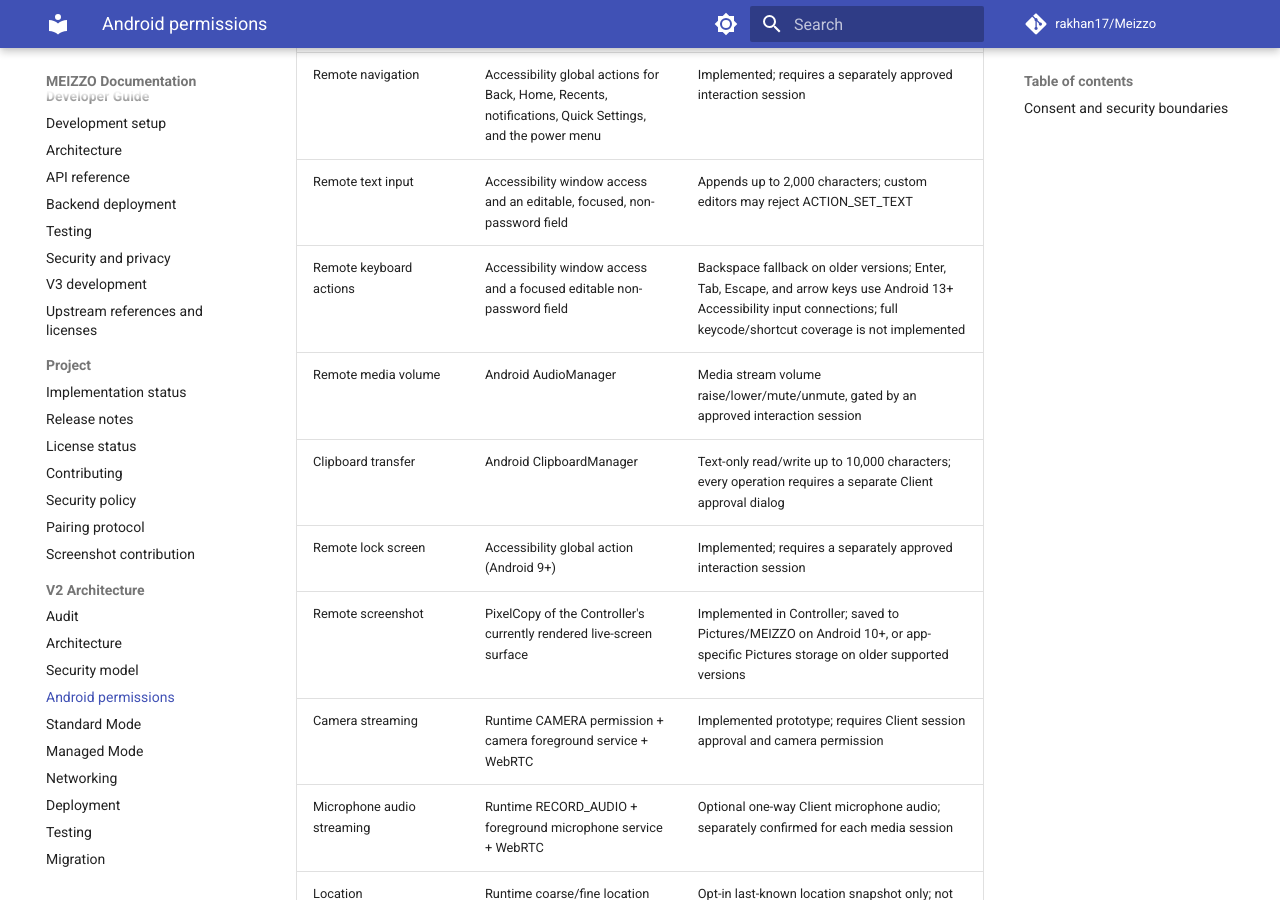
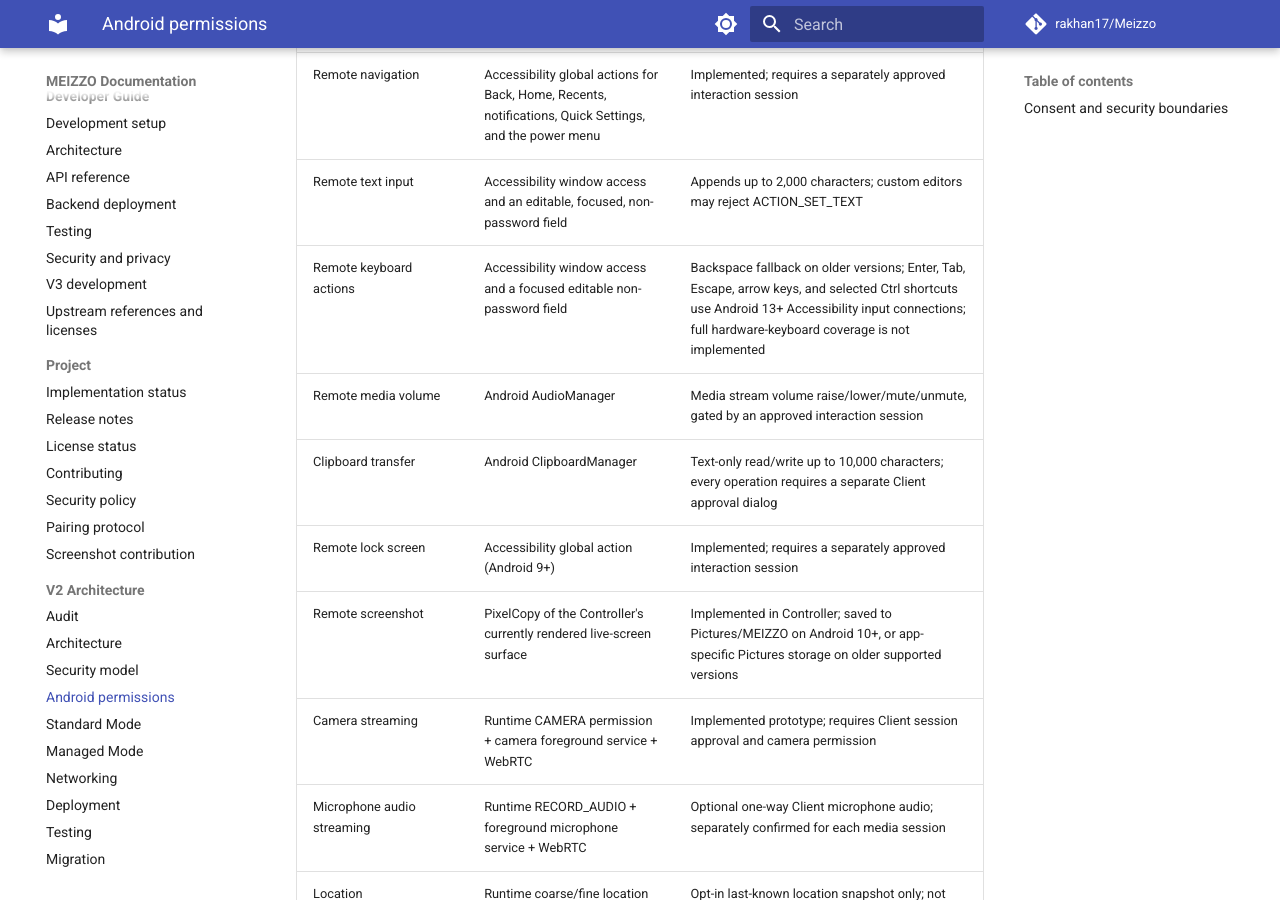
Before and after one commit to rakhan17/Meizzo, an MkDocs documentation site: the page built from docs/v2/android-permissions.md, in a window 1280 px wide and 900 px high, scrolled down 616 px. Built offline with MkDocs 1.6.1 and Material for MkDocs 9.7.7, drawn with Linux system fonts in a browser that asks for light colours; comment, search, counter and statistics services are not loaded.

Commit message:
Document supported Android remote keyboard shortcuts

```diff
--- a/docs/v2/android-permissions.md
+++ b/docs/v2/android-permissions.md
@@ -13,7 +13,7 @@ physical-device and cross-network acceptance work listed in the v3 roadmap.
 | Remote tap, swipe, and long-press | User-enabled AccessibilityService with gesture capability | Implemented; requires a separately approved interaction session |
 | Remote navigation | Accessibility global actions for Back, Home, Recents, notifications, Quick Settings, and the power menu | Implemented; requires a separately approved interaction session |
 | Remote text input | Accessibility window access and an editable, focused, non-password field | Appends up to 2,000 characters; custom editors may reject ACTION_SET_TEXT |
-| Remote keyboard actions | Accessibility window access and a focused editable non-password field | Backspace fallback on older versions; Enter, Tab, Escape, and arrow keys use Android 13+ Accessibility input connections; full keycode/shortcut coverage is not implemented |
+| Remote keyboard actions | Accessibility window access and a focused editable non-password field | Backspace fallback on older versions; Enter, Tab, Escape, arrow keys, and selected Ctrl shortcuts use Android 13+ Accessibility input connections; full hardware-keyboard coverage is not implemented |
 | Remote media volume | Android AudioManager | Media stream volume raise/lower/mute/unmute, gated by an approved interaction session |
 | Clipboard transfer | Android ClipboardManager | Text-only read/write up to 10,000 characters; every operation requires a separate Client approval dialog |
 | Remote lock screen | Accessibility global action (Android 9+) | Implemented; requires a separately approved interaction session |
```
